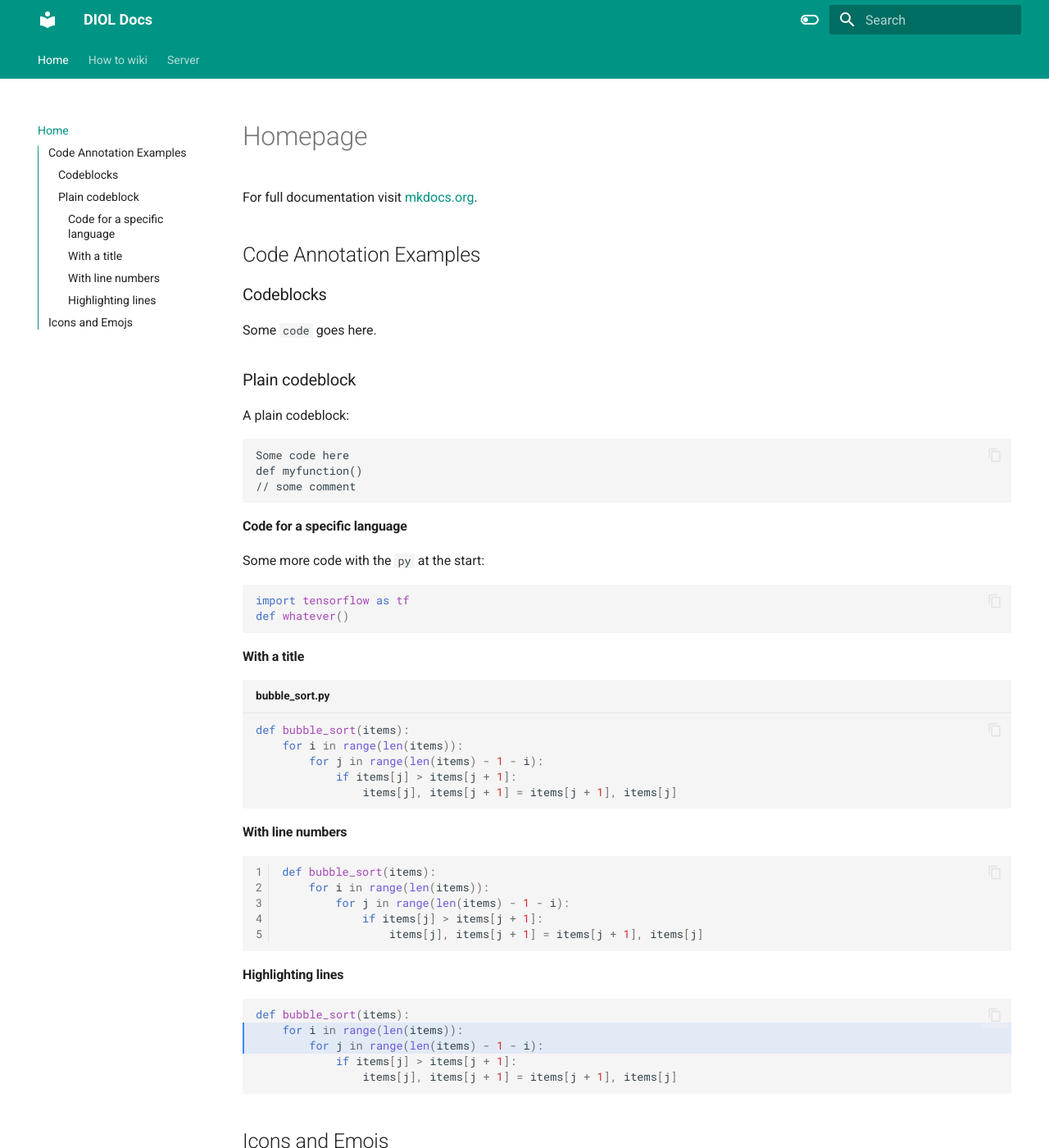
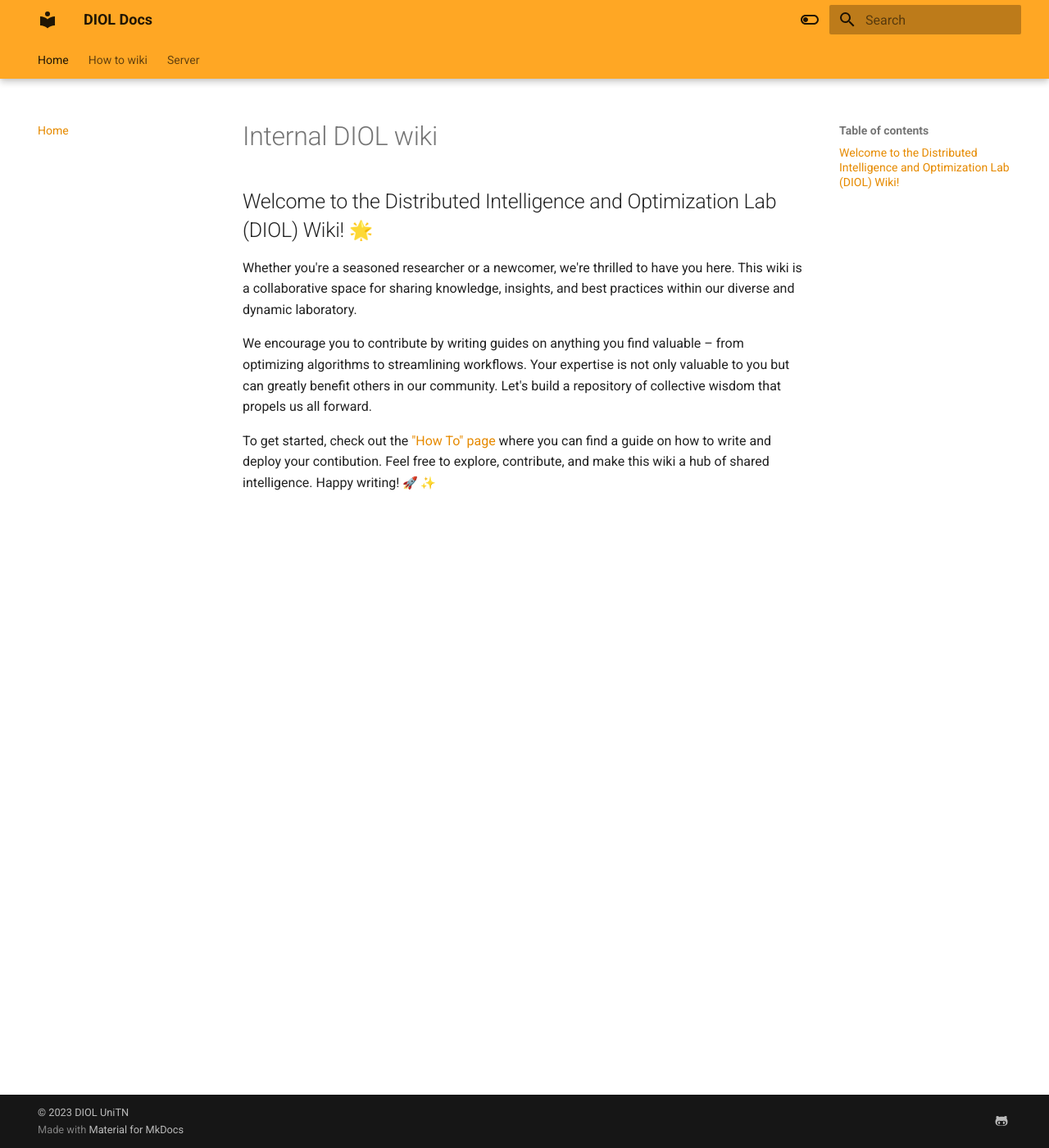
Before and after one commit to DIOL-UniTN/InternalWiki, an MkDocs documentation site: the page built from docs/index.md, in a window 1280 px wide and 1400 px high. Shown: the whole window at 82% size. Built offline with MkDocs 1.6.1 and Material for MkDocs 9.7.7, drawn with Linux system fonts in a browser that asks for light colours; emoji names are drawn with the system emoji font.

Commit message:
revised hompage, fixed how to page

````diff
--- a/docs/index.md
+++ b/docs/index.md
@@ -1,68 +1,9 @@
-# Homepage
+# Internal DIOL wiki
 
-For full documentation visit [mkdocs.org](https://www.mkdocs.org).
+## Welcome to the Distributed Intelligence and Optimization Lab (DIOL) Wiki! :star2:
 
-## Code Annotation Examples
+Whether you're a seasoned researcher or a newcomer, we're thrilled to have you here. This wiki is a collaborative space for sharing knowledge, insights, and best practices within our diverse and dynamic laboratory.
 
-### Codeblocks
+We encourage you to contribute by writing guides on anything you find valuable – from optimizing algorithms to streamlining workflows. Your expertise is not only valuable to you but can greatly benefit others in our community. Let's build a repository of collective wisdom that propels us all forward.
 
-Some `code` goes here.
-
-### Plain codeblock
-
-A plain codeblock:
-
-```
-Some code here
-def myfunction()
-// some comment
-```
-
-#### Code for a specific language
-
-Some more code with the `py` at the start:
-
-``` py
-import tensorflow as tf
-def whatever()
-```
-
-#### With a title
-
-``` py title="bubble_sort.py"
-def bubble_sort(items):
-    for i in range(len(items)):
-        for j in range(len(items) - 1 - i):
-            if items[j] > items[j + 1]:
-                items[j], items[j + 1] = items[j + 1], items[j]
-```
-
-#### With line numbers
-
-``` py linenums="1"
-def bubble_sort(items):
-    for i in range(len(items)):
-        for j in range(len(items) - 1 - i):
-            if items[j] > items[j + 1]:
-                items[j], items[j + 1] = items[j + 1], items[j]
-```
-
-#### Highlighting lines
-
-``` py hl_lines="2 3"
-def bubble_sort(items):
-    for i in range(len(items)):
-        for j in range(len(items) - 1 - i):
-            if items[j] > items[j + 1]:
-                items[j], items[j + 1] = items[j + 1], items[j]
-```
-
-## Icons and Emojs
-
-:smile:
-
-:fontawesome-regular-face-laugh-wink:
-
-:fontawesome-brands-twitter:{ .twitter }
-
-:octicons-heart-fill-24:{ .heart }
+To get started, check out the ["How To" page](how-to-wiki.md) where you can find a guide on how to write and deploy your contibution. Feel free to explore, contribute, and make this wiki a hub of shared intelligence. Happy writing! :rocket: :sparkles:
--- a/mkdocs.yml
+++ b/mkdocs.yml
@@ -3,8 +3,11 @@ theme:
   name: material
   features:
     - navigation.tabs
+    - navigation.tabs.sticky
     - navigation.sections
-    - toc.integrate
+    - navigation.top
+    - navigation.indexes
+    - toc.follow
     - navigation.top
     - search.suggest
     - search.highlight
@@ -17,19 +20,21 @@ theme:
       toggle:
         icon: material/toggle-switch-off-outline
         name: Switch to dark mode
-      primary: teal
-      accent: purple
+      primary: orange
+      accent: red
     - scheme: slate
       toggle:
         icon: material/toggle-switch
         name: Switch to light mode
-      primary: teal
-      accent: lime
+      primary: amber
+      accent: deep orange
 
 nav:
   - Home: index.md
   - How to wiki: how-to-wiki.md
-  - Server: server-guide/
+  - Server:
+    - server-guide/index.md
+    - Slurm: server-guide/slurm.md
 
 extra:
   social:
````
Also changed, not shown: docs/how-to-wiki.md (+13 -10 lines), docs/server-guide/index.md (added, +3 -0 lines).
